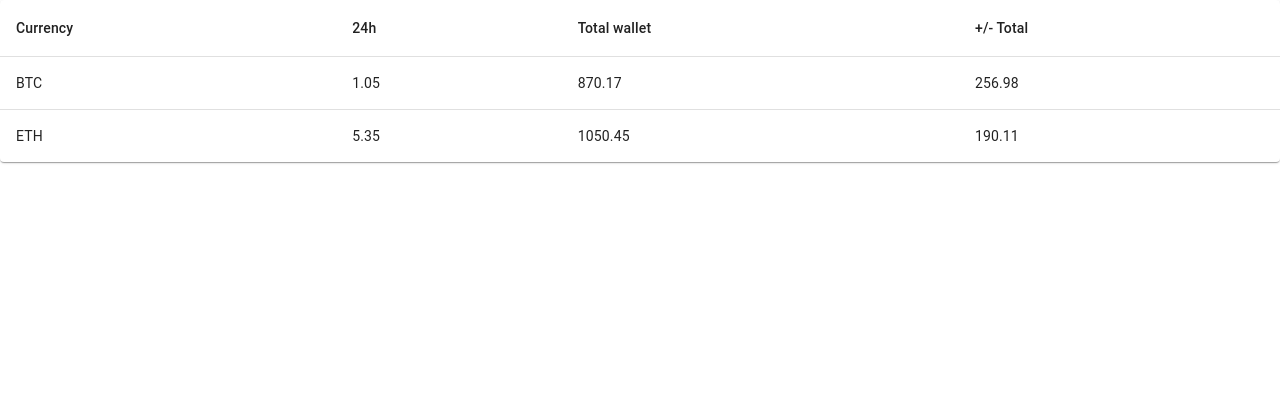
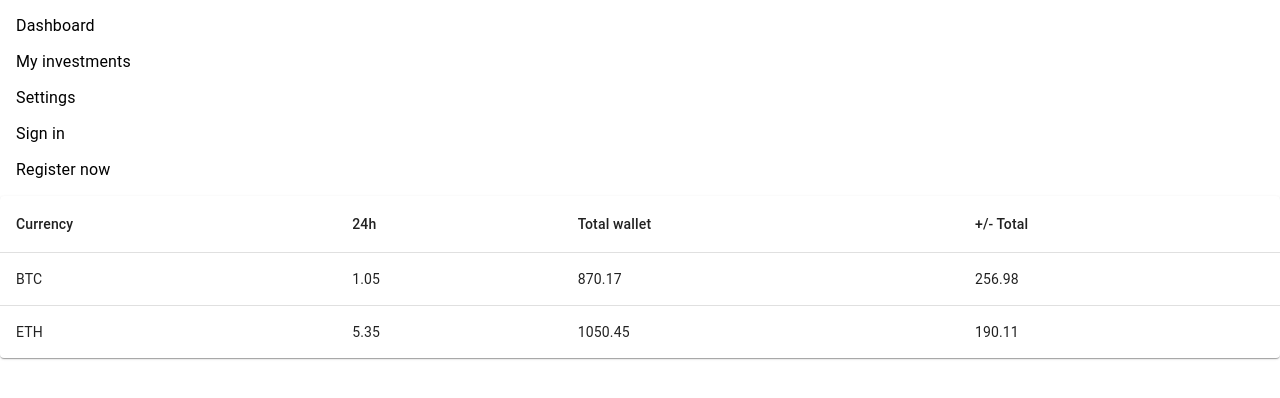
Before and after one commit to ArthurRmd/crypto-dashboard, a React (Create React App) app in the folder front/: page / in a window 1280 px wide. Shown: the top 398 px of the page. Built offline with nearby package versions, Linux system fonts and the light colour scheme.

Commit message:
[Front] Create menu component

```diff
--- a/front/src/App.tsx
+++ b/front/src/App.tsx
@@ -1,12 +1,14 @@
 import React from 'react';
 import './App.css';
 import RecentChangeComponent from './components/dash_board/recent_change';
+import MainMenu from './components/menu/main_menu';
 import { CryptoService } from './services/crypto_service';
 
 function App() {
   let cryptoService = CryptoService.create();
   return (
     <div className="App">
+      <MainMenu></MainMenu>
       <RecentChangeComponent cryptoService={cryptoService} />
     </div>
   );
--- /dev/null
+++ b/front/src/components/menu/main_menu.tsx
@@ -0,0 +1,52 @@
+import React from "react";
+import MenuItem from '@mui/material/MenuItem';
+import MenuList from '@mui/material/MenuList';
+import Stack from '@mui/material/Stack';
+
+export default function MainMenu() {
+
+  const menuItemsNames = [
+    InnerMainMenuItem.create("Dashboard", ""),
+    InnerMainMenuItem.create("My investments", ""),
+    InnerMainMenuItem.create("Settings", ""),
+    InnerMainMenuItem.create("Sign in", ""),
+    InnerMainMenuItem.create("Register now", ""),
+  ];
+
+  return (
+    <Stack direction="row" spacing={2}>
+      <MenuList>
+        {menuItemsNames.map((item) => <MenuItem> {item.getTitle()} </MenuItem>)}
+      </MenuList>
+    </Stack>
+  );
+
+}
+
+class InnerMainMenuItem {
+  private title: string;
+  private redirect: string;
+
+  public static create(
+    title: string,
+    redirect: string
+  ): InnerMainMenuItem {
+    return new InnerMainMenuItem(title, redirect);
+  }
+
+  private constructor(
+    title: string,
+    redirect: string
+  ) {
+    this.title = title;
+    this.redirect = redirect;
+  }
+
+  public getTitle(): string {
+    return this.title;
+  }
+
+  public getRedirect(): string {
+    return this.redirect;
+  }
+}
```
